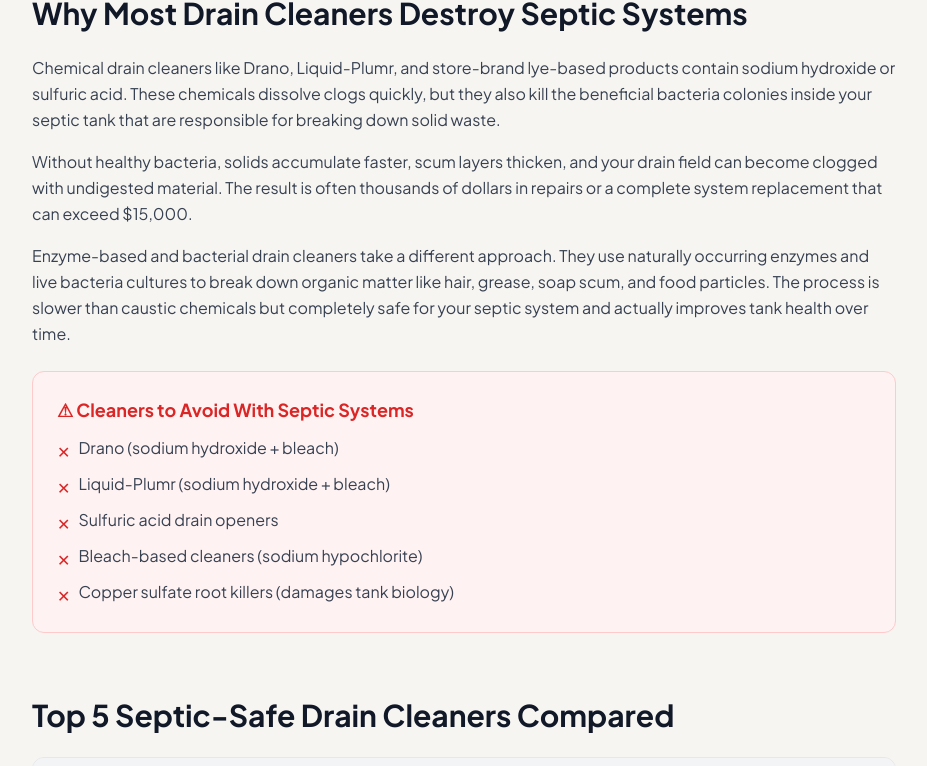
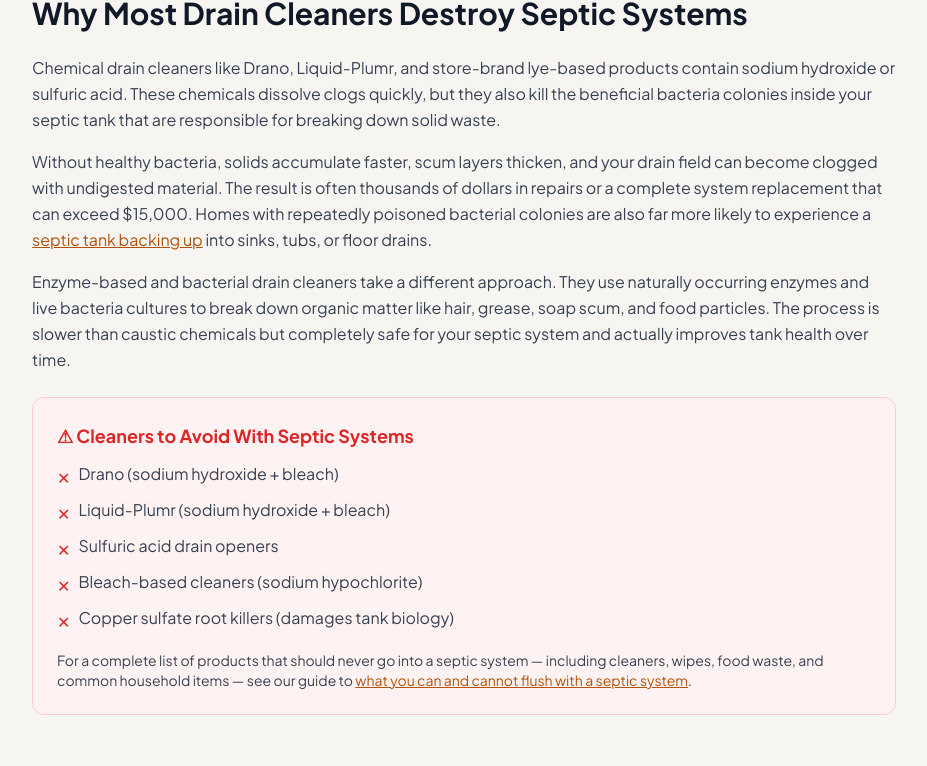
Before and after one commit to thebasementguide2026/theseptic.guide-, a Next.js app: page /reviews/best-drain-cleaners-for-septic in a window 1280 px wide. Shown: the part 988-1754 px from the top of the page, without its empty margins (176-1103 px from the left). Built offline with nearby package versions, Linux system fonts and the light colour scheme.

Commit message:
Add contextual links: slow-drains, tank-backing-up, flush guide, treatments on drain cleaners page

```diff
--- a/app/reviews/best-drain-cleaners-for-septic/page.tsx
+++ b/app/reviews/best-drain-cleaners-for-septic/page.tsx
@@ -59,7 +59,7 @@ const faqSchema = {
       name: 'How often should I use an enzyme drain cleaner with a septic system?',
       acceptedAnswer: {
         '@type': 'Answer',
-                text: 'For preventive maintenance, use an enzyme drain cleaner once per month in each major drain in your home kitchen sink, bathroom sink, shower or tub, and laundry drain. Pour the recommended dose at night before bed so the enzymes have 6 to 8 hours of uninterrupted contact time with pipe walls while no water is running. If you are dealing with an active slow drain, increase frequency to nightly applications for 3 to 5 consecutive nights, then taper to weekly for 2 weeks, then switch to monthly maintenance once flow is fully restored. For homes with garbage disposals on septic systems, bi-weekly treatment of the kitchen drain is recommended because food waste creates heavier organic buildup than other drains. Monthly enzyme drain maintenance combined with a monthly septic tank treatment like RID-X provides comprehensive protection for both your pipes and your tank. The total annual cost of this combined approach is $50 to $100, which is negligible compared to the cost of a single professional drain clearing visit at $150 to $300.',
+                text: 'For preventive maintenance, use an enzyme drain cleaner once per month in each major drain in your home kitchen sink, bathroom sink, shower or tub, and laundry drain. Pour the recommended dose at night before bed so the enzymes have 6 to 8 hours of uninterrupted contact time with pipe walls while no water is running. If you are dealing with an active <a href="/problems/slow-drains">slow drain</a>, increase frequency to nightly applications for 3 to 5 consecutive nights, then taper to weekly for 2 weeks, then switch to monthly maintenance once flow is fully restored. For homes with garbage disposals on septic systems, bi-weekly treatment of the kitchen drain is recommended because food waste creates heavier organic buildup than other drains. Monthly enzyme drain maintenance combined with a monthly septic tank treatment like RID-X provides comprehensive protection for both your pipes and your tank. The total annual cost of this combined approach is $50 to $100, which is negligible compared to the cost of a single professional drain clearing visit at $150 to $300.',
       },
     },
   ],
@@ -180,7 +180,7 @@ export default function BestDrainCleanersPage() {
             Chemical drain cleaners like Drano, Liquid-Plumr, and store-brand lye-based products contain sodium hydroxide or sulfuric acid. These chemicals dissolve clogs quickly, but they also kill the beneficial bacteria colonies inside your septic tank that are responsible for breaking down solid waste.
           </p>
           <p className="text-gray-700 leading-relaxed mb-4">
-            Without healthy bacteria, solids accumulate faster, scum layers thicken, and your drain field can become clogged with undigested material. The result is often thousands of dollars in repairs or a complete system replacement that can exceed $15,000.
+            Without healthy bacteria, solids accumulate faster, scum layers thicken, and your drain field can become clogged with undigested material. The result is often thousands of dollars in repairs or a complete system replacement that can exceed $15,000. Homes with repeatedly poisoned bacterial colonies are also far more likely to experience a <Link href="/problems/tank-backing-up" className="text-amber-700 underline hover:text-amber-800">septic tank backing up</Link> into sinks, tubs, or floor drains.
           </p>
           <p className="text-gray-700 leading-relaxed mb-6">
 
@@ -196,6 +196,7 @@ export default function BestDrainCleanersPage() {
               <li className="flex items-start gap-2"><span className="text-red-600 mt-1">&#10005;</span> Bleach-based cleaners (sodium hypochlorite)</li>
               <li className="flex items-start gap-2"><span className="text-red-600 mt-1">&#10005;</span> Copper sulfate root killers (damages tank biology)</li>
             </ul>
+            <p className="text-gray-700 text-sm mt-4">For a complete list of products that should never go into a septic system &mdash; including cleaners, wipes, food waste, and common household items &mdash; see our guide to <Link href="/articles/what-can-cannot-flush-septic-system" className="text-amber-700 underline hover:text-amber-800">what you can and cannot flush with a septic system</Link>.</p>
           </div>
         </section>
 
@@ -337,7 +338,7 @@ export default function BestDrainCleanersPage() {
             </div>
             <p className="text-amber-600 font-semibold mb-4">Best for Monthly Septic Maintenance</p>
             <p className="text-gray-700 leading-relaxed mb-4">
-              RID-X has been the go-to septic maintenance product for over 50 years. Its formula contains a balanced blend of natural bacteria and enzymes specifically selected to break down household waste including proteins, fats, oils, grease, and paper. While primarily marketed as a septic tank treatment, it also helps keep drain lines clear by maintaining healthy bacterial activity throughout your plumbing system.
+              RID-X has been the go-to septic maintenance product for over 50 years. Its formula contains a balanced blend of natural bacteria and enzymes specifically selected to break down household waste including proteins, fats, oils, grease, and paper. While primarily marketed as a <Link href="/reviews/best-septic-tank-treatments" className="text-amber-700 underline hover:text-amber-800">septic tank treatment</Link>, it also helps keep drain lines clear by maintaining healthy bacterial activity throughout your plumbing system.
             </p>
             <p className="text-gray-700 leading-relaxed mb-4">
               The monthly treatment approach makes RID-X ideal for homeowners who want a set-it-and-forget-it maintenance routine. Simply flush one dose per month to keep your entire system running smoothly. It is also one of the most affordable options, typically costing under $10 for a single treatment or around $20 for a 3-month supply.
@@ -529,7 +530,7 @@ export default function BestDrainCleanersPage() {
                   <span className="ml-4 text-amber-500 group-open:rotate-45 transition-transform text-xl">+</span>
                 </summary>
                 <div className="px-5 pb-5 text-gray-700 leading-relaxed">
-                  {faq.acceptedAnswer.text}
+                  <span dangerouslySetInnerHTML={{ __html: faq.acceptedAnswer.text }} />
                 </div>
               </details>
             ))}
```
